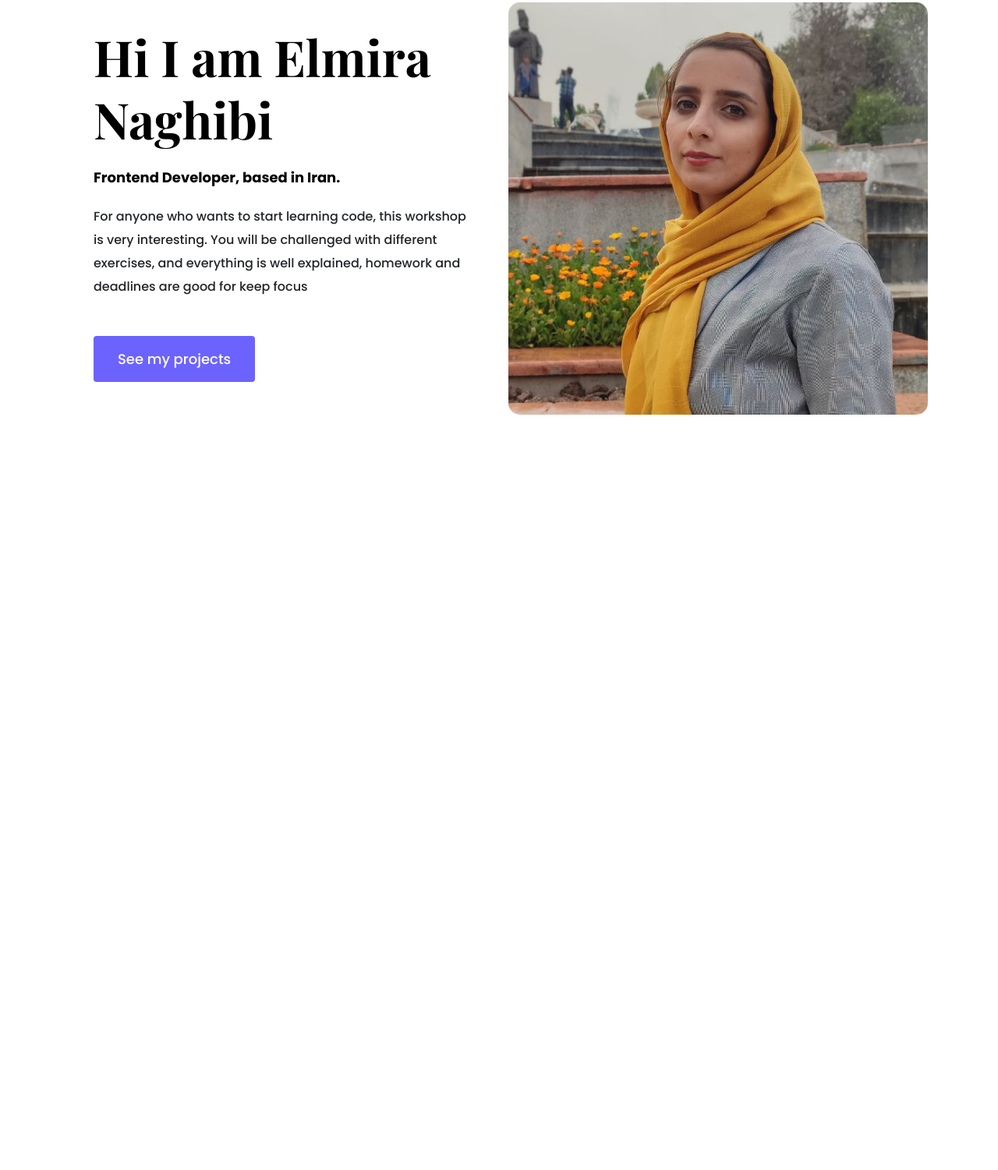
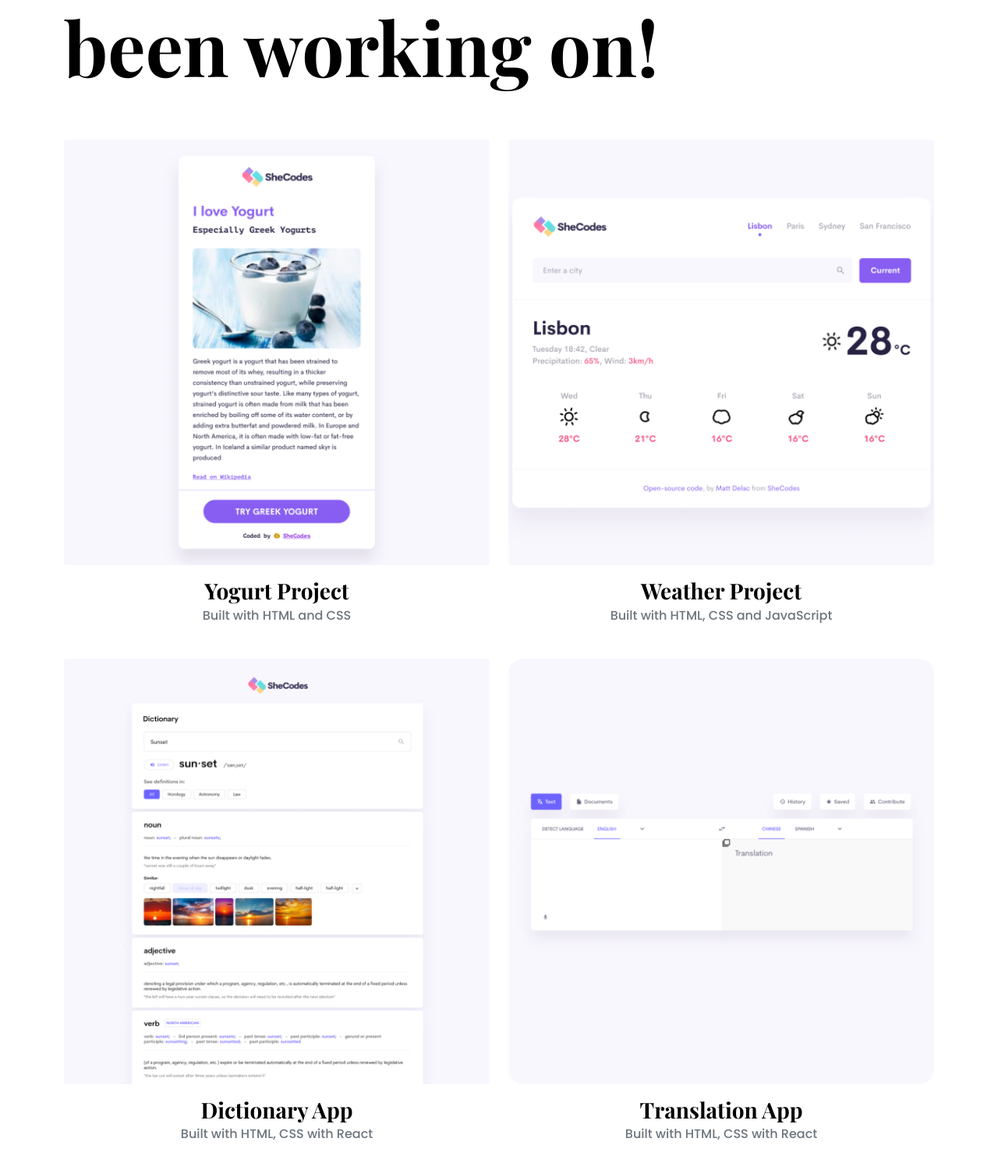
Before and after one commit to elmira-naghibi/responsive--5, a plain HTML site: page index.html in a window 1280 px wide. Shown: the part 157-1658 px from the top of the page at 78% size. Before the commit the page ends 849 px from the top, so only its background shows below. Drawn offline with nearby package versions, Linux system fonts and the light colour scheme.

Commit message:
feat: adding work page in project

```diff
--- a/index.html
+++ b/index.html
@@ -4,7 +4,8 @@
     <meta charset="UTF-8" />
     <meta http-equiv="X-UA-Compatible" content="IE=edge" />
     <meta name="viewport" content="width=device-width, initial-scale=1.0" />
-    <title>SheCodes Portfolio</title>
+    <title>SheCodes work page</title>
+
     <link
       href="https://cdn.jsdelivr.net/npm/bootstrap@5.0.0-beta2/dist/css/bootstrap.min.css"
       rel="stylesheet"
@@ -17,6 +18,7 @@
       rel="stylesheet"
     />
     <link rel="stylesheet" href="./src/styles/portfolio.css" />
+
     <script
       src="https://cdn.jsdelivr.net/npm/bootstrap@5.0.0-beta2/dist/js/bootstrap.bundle.min.js"
       integrity="sha384-b5kHyXgcpbZJO/tY9Ul7kGkf1S0CWuKcCD38l8YkeH8z8QjE0GmW1gYU5S9FOnJ0"
@@ -28,27 +30,53 @@
     ></script>
   </head>
   <body>
-    <div class="about-section container">
-      <div class="row">
-        <div class="col-lg-6">
-          <div class="about-section-content">
-            <h1 class="mb-4">Hi I am Elmira Naghibi</h1>
-            <h2 class="mb-4">Frontend Developer, based in Iran.</h2>
-            <p class="mb-5">
-              For anyone who wants to start learning code, this workshop is very
-              interesting. You will be challenged with different exercises, and
-              everything is well explained, homework and deadlines are good for
-              keep focus
+    <div class="content-container container">
+      <div class="content">
+        <h1 class="mb-5">Take a look at what I've been working on!</h1>
+
+        <div class="row">
+          <div class="col-md-6 mb-4">
+            <img
+              src="./src/images/yogurt.png"
+              class="img-fluid mb-3 rounded"
+              alt=""
+            />
+            <h3 class="text-center m-0">Yogurt Project</h3>
+            <p class="text-center text-muted">Built with HTML and CSS</p>
+          </div>
+          <div class="col-md-6 mb-4">
+            <img
+              src="./src/images/weather.png"
+              class="img-fluid mb-3 rounded"
+              alt=""
+            />
+            <h3 class="text-center m-0">Weather Project</h3>
+            <p class="text-center text-muted">
+              Built with HTML, CSS and JavaScript
             </p>
-            <a href="" class="btn btn-branding">See my projects</a>
           </div>
-        </div>
-        <div class="col-lg-6">
-          <img
-            src="./src/images/elmira-naghibi.png"
-            alt="elmira naghibi"
-            class="img-fluid person-img"
-          />
+          <div class="col-md-6 mb-4">
+            <img
+              src="./src/images/dictionary.png"
+              class="img-fluid mb-3 rounded"
+              alt=""
+            />
+            <h3 class="text-center m-0">Dictionary App</h3>
+            <p class="text-center text-muted">
+              Built with HTML, CSS with React
+            </p>
+          </div>
+          <div class="col-md-6 mb-4">
+            <img
+              src="./src/images/translation.png"
+              class="img-fluid mb-3 rounded"
+              alt=""
+            />
+            <h3 class="text-center m-0">Translation App</h3>
+            <p class="text-center text-muted">
+              Built with HTML, CSS with React
+            </p>
+          </div>
         </div>
       </div>
     </div>
```
Also changed, not shown: src/images/dictionary.png (added), src/images/translation.png (added), src/images/weather.png (added), src/images/yoga.png (added), src/images/yogurt.png (added).
